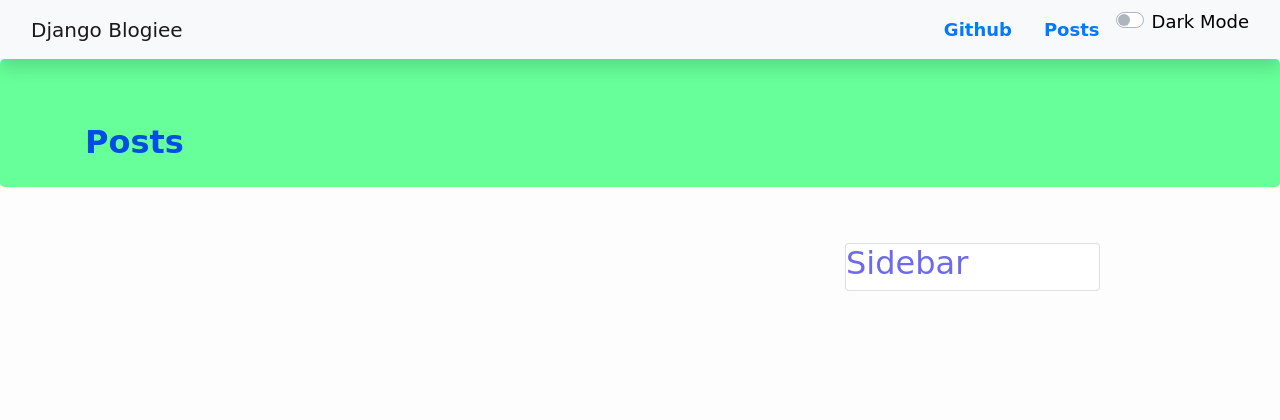
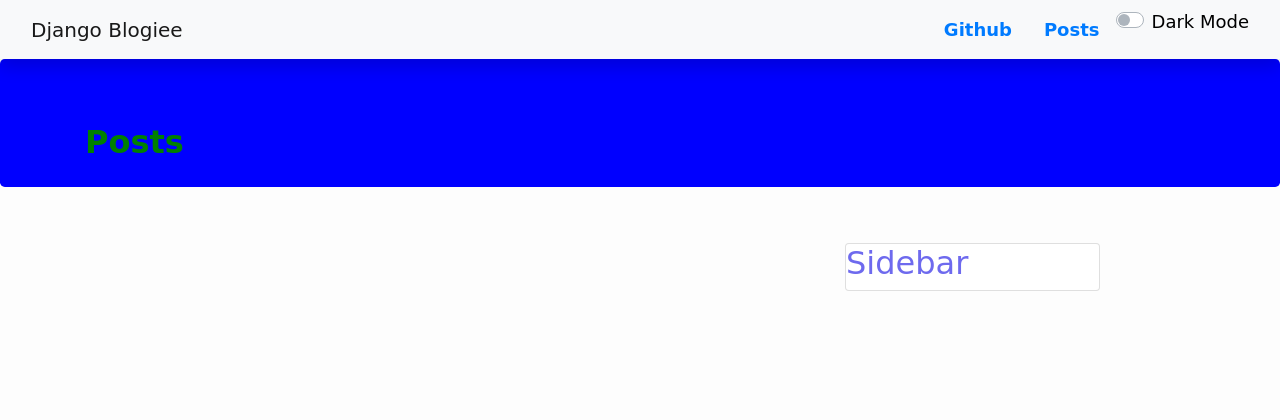
Before and after one commit to kushwanth/django-blog-cms, a Django app: template blog/templates/post.html in a window 1280 px wide. Shown: the top 420 px of the page. Run offline with Django 3.2, Linux system fonts and the light colour scheme; the template is opened without the code that fills it, so the values that code supplies are empty; some libraries are stand-ins or nearby versions.

Commit message:
Update post.html

```diff
--- a/blog/templates/post.html
+++ b/blog/templates/post.html
@@ -11,7 +11,7 @@
       height: 9px;
     }
 </style>
-<header class="jumbotron" style="background-color: #66ff99; color: #004de6;">
+<header class="jumbotron" style="background-color: blue; color: green;">
     <div class="container">
                     <h3 class="h2"><strong>Posts</strong></h3>
                     </div>
@@ -20,7 +20,7 @@
     <div class="row">
         <div class="col-md-8 mt-3 left">
             {% for post in post_list %}
-            <div class="shadow-none card mb-4" style="background-color: #bfbfbf; color: #0E0D45;">
+            <div class="shadow-none card mb-4" style="background-color: green; color: blue;">
                 <div class="card-body">
                     <h3 class="card-title">{{ post.title }}</h3>
                     <p class="card-text text-muted h6">{{ post.author }} | {{ post.created_on}} </p>
```
